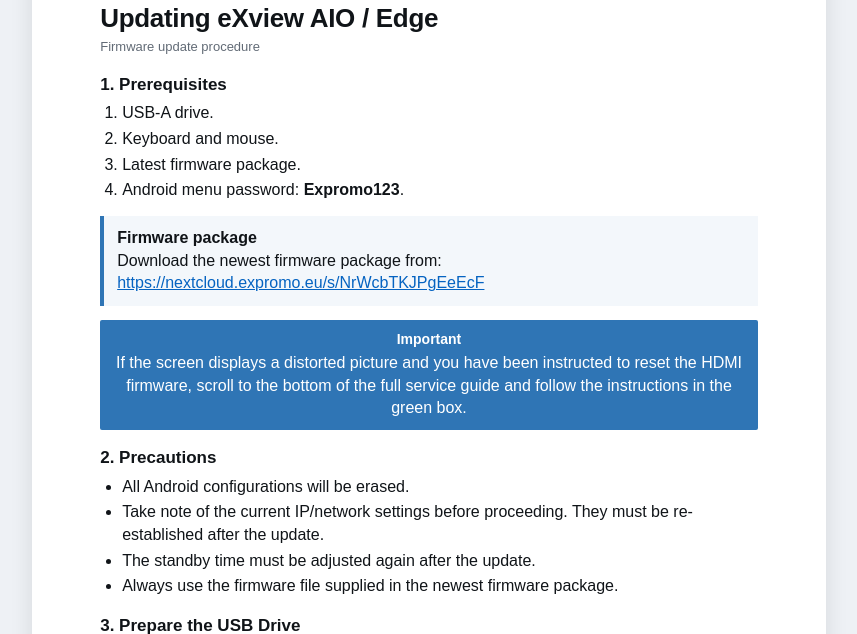
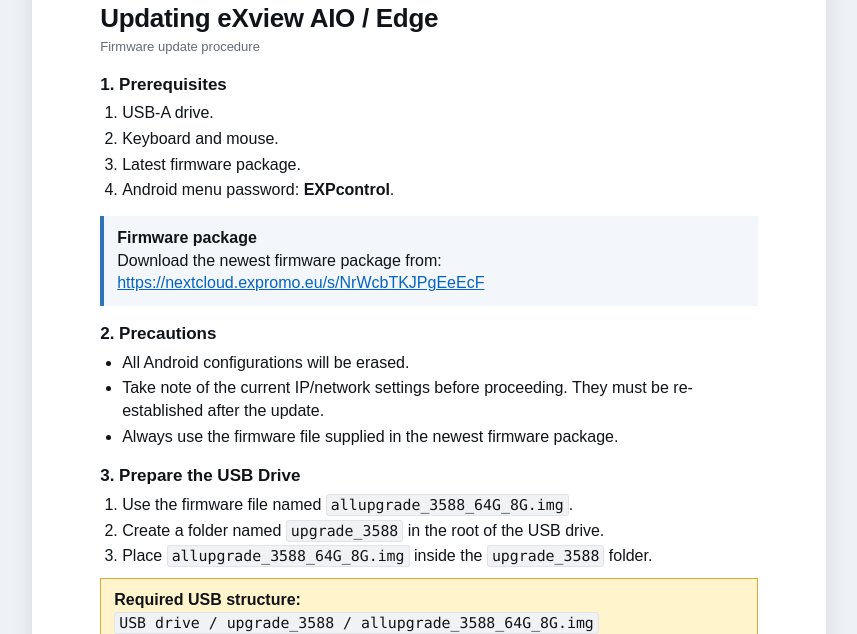
Before and after one commit to daveleo/eXview-Edge-Site, a plain HTML site: page guides/exview-edge-firmware-update-manual.html in a window 1280 px wide. Shown: the part 166-800 px from the top of the page, without its empty margins (211-1068 px from the left). Drawn offline with Linux system fonts and the light colour scheme.

Commit message:
Correct Firmware Update Manual per author review
- Remove the blue "Important" callout about resetting HDMI firmware
  from the green box in the full service guide - not applicable here,
  in all 4 languages, plus the now-unused .important CSS.
- Android menu password corrected: EXPcontrol (was Expromo123).
- Remove "The standby time must be adjusted again after the update."
  from Precautions (prec4) in all 4 languages - redundant with the
  equivalent step already in "After the Update".
- Remove "Re-enable Centralized Management Service under Functional
  Management if RS-232/LAN control is required." from After the Update
  (after2) in all 4 languages.
- Firmware filename corrected throughout to the real filename with
  underscores: allupgrade_3588_64G_8G.img (was space-separated).

Co-Authored-By: Claude Sonnet 5 <noreply@anthropic.com>
Claude-Session: https://claude.ai/code/session_01Y3wti4xJESJqMp4NTVLyuh

```diff
--- a/guides/exview-edge-firmware-update-manual.html
+++ b/guides/exview-edge-firmware-update-manual.html
@@ -148,22 +148,6 @@
       word-break: break-all;
     }
 
-    .important {
-      margin: 14px 0 15px;
-      padding: 10px 13px;
-      background: var(--accent);
-      color: #fff;
-      text-align: center;
-      border-radius: 2px;
-      page-break-inside: avoid;
-    }
-
-    .important strong {
-      display: block;
-      margin-bottom: 2px;
-      font-size: 14px;
-    }
-
     .note {
       margin: 10px 0;
       padding: 10px 13px;
@@ -225,7 +209,7 @@
         padding: 16mm 18mm 18mm;
       }
       a { color: #000; text-decoration: none; }
-      .important, .download, .note {
+      .download, .note {
         -webkit-print-color-adjust: exact;
         print-color-adjust: exact;
       }
@@ -257,7 +241,7 @@
       <li id="preUsb">USB-A drive.</li>
       <li id="preKm">Keyboard and mouse.</li>
       <li id="preFw">Latest firmware package.</li>
-      <li><span id="prePass">Android menu password:</span> <strong>Expromo123</strong>.</li>
+      <li><span id="prePass">Android menu password:</span> <strong>EXPcontrol</strong>.</li>
     </ol>
 
     <div class="download">
@@ -266,29 +250,23 @@
       <a href="https://nextcloud.expromo.eu/s/NrWcbTKJPgEeEcF" target="_blank" rel="noopener">https://nextcloud.expromo.eu/s/NrWcbTKJPgEeEcF</a>
     </div>
 
-    <div class="important">
-      <strong id="importantLabel">Important</strong>
-      <span id="importantText">If the screen displays a distorted picture and you have been instructed to reset the HDMI firmware, scroll to the bottom of the full service guide and follow the instructions in the green box.</span>
-    </div>
-
     <h2 id="hPrecautions">2. Precautions</h2>
     <ul>
       <li id="prec1">All Android configurations will be erased.</li>
       <li id="prec2">Take note of the current IP/network settings before proceeding. They must be re-established after the update.</li>
-      <li id="prec4">The standby time must be adjusted again after the update.</li>
       <li id="prec5">Always use the firmware file supplied in the newest firmware package.</li>
     </ul>
 
     <h2 id="hPrepare">3. Prepare the USB Drive</h2>
     <ol>
-      <li id="prep1">Use the firmware file named <code>allupgrade 3588 64G 8G.img</code>.</li>
+      <li id="prep1">Use the firmware file named <code>allupgrade_3588_64G_8G.img</code>.</li>
       <li id="prep2">Create a folder named <code>upgrade_3588</code> in the root of the USB drive.</li>
-      <li id="prep3">Place <code>allupgrade 3588 64G 8G.img</code> inside the <code>upgrade_3588</code> folder.</li>
+      <li id="prep3">Place <code>allupgrade_3588_64G_8G.img</code> inside the <code>upgrade_3588</code> folder.</li>
     </ol>
 
     <div class="note">
       <strong id="usbStructureLabel">Required USB structure:</strong><br>
-      <code>USB drive / upgrade_3588 / allupgrade 3588 64G 8G.img</code>
+      <code>USB drive / upgrade_3588 / allupgrade_3588_64G_8G.img</code>
     </div>
 
     <h2 id="hUpdate">4. Update Android</h2>
@@ -304,7 +282,6 @@
     <h2 id="hAfter">5. After the Update</h2>
     <ul>
       <li id="after1">Restore the required Ethernet/IP settings.</li>
-      <li id="after2">Re-enable <strong>Centralized Management Service</strong> under <strong>Functional Management</strong> if RS-232/LAN control is required.</li>
       <li id="after3">Restore the required standby-time settings.</li>
       <li id="after4">Verify that the normal video source, network control, and other required functions operate correctly.</li>
     </ul>
@@ -330,17 +307,14 @@
         prePass: "Android menu password:",
         fwPackageLabel: "Firmware package",
         downloadText: "Download the newest firmware package from:",
-        importantLabel: "Important",
-        importantText: "If the screen displays a distorted picture and you have been instructed to reset the HDMI firmware, scroll to the bottom of the full service guide and follow the instructions in the green box.",
         hPrecautions: "2. Precautions",
         prec1: "All Android configurations will be erased.",
         prec2: "Take note of the current IP/network settings before proceeding. They must be re-established after the update.",
-        prec4: "The standby time must be adjusted again after the update.",
         prec5: "Always use the firmware file supplied in the newest firmware package.",
         hPrepare: "3. Prepare the USB Drive",
-        prep1: "Use the firmware file named <code>allupgrade 3588 64G 8G.img</code>.",
+        prep1: "Use the firmware file named <code>allupgrade_3588_64G_8G.img</code>.",
         prep2: "Create a folder named <code>upgrade_3588</code> in the root of the USB drive.",
-        prep3: "Place <code>allupgrade 3588 64G 8G.img</code> inside the <code>upgrade_3588</code> folder.",
+        prep3: "Place <code>allupgrade_3588_64G_8G.img</code> inside the <code>upgrade_3588</code> folder.",
         usbStructureLabel: "Required USB structure:",
         hUpdate: "4. Update Android",
         upd1: "Before updating, confirm that you have recorded the current Ethernet/IP settings to avoid loss of network control after the firmware update.",
@@ -351,7 +325,6 @@
         upd6: "Wait until the update is finished. <strong>The screen will reboot automatically.</strong>",
         hAfter: "5. After the Update",
         after1: "Restore the required Ethernet/IP settings.",
-        after2: "Re-enable <strong>Centralized Management Service</strong> under <strong>Functional Management</strong> if RS-232/LAN control is required.",
         after3: "Restore the required standby-time settings.",
         after4: "Verify that the normal video source, network control, and other required functions operate correctly.",
         footerLeft: "eXview AIO / Edge — Firmware Update Procedure"
@@ -369,17 +342,14 @@
         prePass: "Adgangskode til Android-menu:",
         fwPackageLabel: "Firmwarepakke",
         downloadText: "Download den nyeste firmwarepakke fra:",
-        importantLabel: "Vigtigt",
-        importantText: "Hvis skærmen viser et forvrænget billede, og du er blevet instrueret i at nulstille HDMI-firmwaren, skal du gå til bunden af den fulde servicevejledning og følge instruktionerne i den grønne boks.",
         hPrecautions: "2. Forholdsregler",
         prec1: "Alle Android-konfigurationer slettes.",
         prec2: "Notér de aktuelle IP-/netværksindstillinger, før du fortsætter. De skal konfigureres igen efter opdateringen.",
-        prec4: "Standby-tiden skal indstilles igen efter opdateringen.",
         prec5: "Brug altid firmwarefilen fra den nyeste firmwarepakke.",
         hPrepare: "3. Klargør USB-drevet",
-        prep1: "Brug firmwarefilen med navnet <code>allupgrade 3588 64G 8G.img</code>.",
+        prep1: "Brug firmwarefilen med navnet <code>allupgrade_3588_64G_8G.img</code>.",
         prep2: "Opret en mappe med navnet <code>upgrade_3588</code> i roden af USB-drevet.",
-        prep3: "Placér <code>allupgrade 3588 64G 8G.img</code> i mappen <code>upgrade_3588</code>.",
+        prep3: "Placér <code>allupgrade_3588_64G_8G.img</code> i mappen <code>upgrade_3588</code>.",
         usbStructureLabel: "Påkrævet USB-struktur:",
         hUpdate: "4. Opdater Android",
         upd1: "Før opdateringen skal du kontrollere, at de aktuelle Ethernet-/IP-indstillinger er noteret, så netværksstyringen kan gendannes efter firmwareopdateringen.",
@@ -390,7 +360,6 @@
         upd6: "Vent, indtil opdateringen er færdig. <strong>Skærmen genstarter automatisk.</strong>",
         hAfter: "5. Efter opdateringen",
         after1: "Gendan de nødvendige Ethernet-/IP-indstillinger.",
-        after2: "Aktivér <strong>Centralized Management Service</strong> under <strong>Functional Management</strong> igen, hvis RS-232/LAN-styring er nødvendig.",
         after3: "Gendan de nødvendige standby-indstillinger.",
         after4: "Kontrollér, at den normale videokilde, netværksstyring og øvrige nødvendige funktioner fungerer korrekt.",
         footerLeft: "eXview AIO / Edge — Firmwareopdateringsprocedure"
@@ -408,17 +377,14 @@
         prePass: "Passwort für das Android-Menü:",
         fwPackageLabel: "Firmware-Paket",
         downloadText: "Laden Sie das neueste Firmware-Paket hier herunter:",
-        importantLabel: "Wichtig",
-        importantText: "Wenn das Display ein verzerrtes Bild zeigt und Sie angewiesen wurden, die HDMI-Firmware zurückzusetzen, scrollen Sie im vollständigen Servicehandbuch nach unten und folgen Sie den Anweisungen im grünen Feld.",
         hPrecautions: "2. Vorsichtsmaßnahmen",
         prec1: "Alle Android-Konfigurationen werden gelöscht.",
         prec2: "Notieren Sie vor dem Fortfahren die aktuellen IP-/Netzwerkeinstellungen. Diese müssen nach dem Update erneut eingerichtet werden.",
-        prec4: "Die Standby-Zeit muss nach dem Update erneut eingestellt werden.",
         prec5: "Verwenden Sie immer die Firmware-Datei aus dem neuesten Firmware-Paket.",
         hPrepare: "3. USB-Laufwerk vorbereiten",
-        prep1: "Verwenden Sie die Firmware-Datei <code>allupgrade 3588 64G 8G.img</code>.",
+        prep1: "Verwenden Sie die Firmware-Datei <code>allupgrade_3588_64G_8G.img</code>.",
         prep2: "Erstellen Sie im Stammverzeichnis des USB-Laufwerks einen Ordner mit dem Namen <code>upgrade_3588</code>.",
-        prep3: "Legen Sie <code>allupgrade 3588 64G 8G.img</code> in den Ordner <code>upgrade_3588</code>.",
+        prep3: "Legen Sie <code>allupgrade_3588_64G_8G.img</code> in den Ordner <code>upgrade_3588</code>.",
         usbStructureLabel: "Erforderliche USB-Struktur:",
         hUpdate: "4. Android aktualisieren",
         upd1: "Stellen Sie vor dem Update sicher, dass Sie die aktuellen Ethernet-/IP-Einstellungen notiert haben, damit die Netzwerksteuerung nach dem Firmware-Update wiederhergestellt werden kann.",
@@ -429,7 +395,6 @@
         upd6: "Warten Sie, bis das Update abgeschlossen ist. <strong>Das Display startet automatisch neu.</strong>",
         hAfter: "5. Nach dem Update",
         after1: "Stellen Sie die erforderlichen Ethernet-/IP-Einstellungen wieder her.",
-        after2: "Aktivieren Sie den <strong>Centralized Management Service</strong> unter <strong>Functional Management</strong> erneut, wenn RS-232/LAN-Steuerung benötigt wird.",
         after3: "Stellen Sie die erforderlichen Standby-Einstellungen wieder her.",
         after4: "Prüfen Sie, ob die normale Videoquelle, die Netzwerksteuerung und alle weiteren benötigten Funktionen ordnungsgemäß funktionieren.",
         footerLeft: "eXview AIO / Edge — Firmware-Update-Verfahren"
@@ -447,17 +412,14 @@
         prePass: "Android 菜单密码：",
         fwPackageLabel: "固件包",
         downloadText: "请从以下链接下载最新固件包：",
-        importantLabel: "重要",
-        importantText: "如果屏幕画面出现失真，并且您已被要求重置 HDMI 固件，请滚动到完整服务指南底部，并按照绿色框中的说明操作。",
         hPrecautions: "2. 注意事项",
         prec1: "所有 Android 配置都会被清除。",
         prec2: "升级前请记录当前 IP/网络设置。升级完成后需要重新配置这些设置。",
-        prec4: "升级后需要重新设置待机时间。",
         prec5: "请始终使用最新固件包中提供的固件文件。",
         hPrepare: "3. 准备 U 盘",
-        prep1: "使用名为 <code>allupgrade 3588 64G 8G.img</code> 的固件文件。",
+        prep1: "使用名为 <code>allupgrade_3588_64G_8G.img</code> 的固件文件。",
         prep2: "在 U 盘根目录中创建名为 <code>upgrade_3588</code> 的文件夹。",
-        prep3: "将 <code>allupgrade 3588 64G 8G.img</code> 放入 <code>upgrade_3588</code> 文件夹中。",
+        prep3: "将 <code>allupgrade_3588_64G_8G.img</code> 放入 <code>upgrade_3588</code> 文件夹中。",
         usbStructureLabel: "U 盘目录结构要求：",
         hUpdate: "4. 升级 Android",
         upd1: "升级前请确认已经记录当前 Ethernet/IP 设置，以便固件升级后恢复网络控制。",
@@ -468,14 +430,13 @@
         upd6: "等待升级完成。<strong>屏幕将自动重启。</strong>",
         hAfter: "5. 升级完成后",
         after1: "恢复所需的 Ethernet/IP 设置。",
-        after2: "如需使用 RS-232/LAN 控制，请重新启用 <strong>Functional Management</strong> 下的 <strong>Centralized Management Service</strong>。",
         after3: "恢复所需的待机时间设置。",
         after4: "确认正常视频信号源、网络控制及其他所需功能均工作正常。",
         footerLeft: "eXview AIO / Edge — 固件升级操作步骤"
       }
     };
 
-    const richTextKeys = new Set(["prep1", "prep2", "prep3", "upd2", "upd6", "after2"]);
+    const richTextKeys = new Set(["prep1", "prep2", "prep3", "upd2", "upd6"]);
 
     function setLanguage(lang) {
       const t = translations[lang] || translations.en;
```
